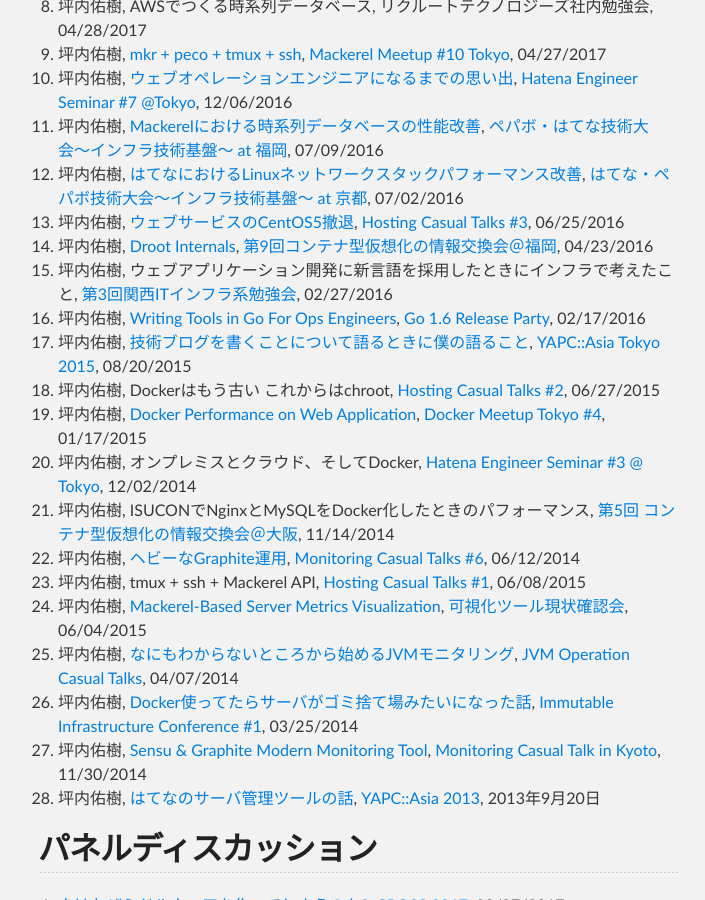
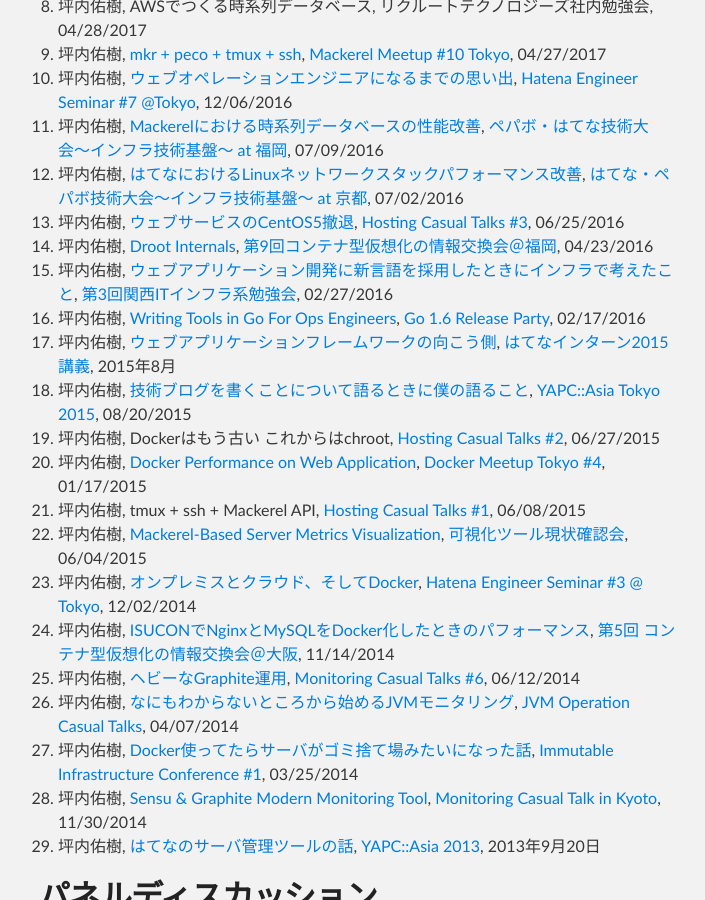
Before and after one commit to yuuki/yuuk.io, a Jekyll site: the page built from index.md, in a window 1280 px wide and 900 px high, scrolled down 2573 px. Shown: the whole window, without its empty margins (282-987 px from the left). Built offline with Jekyll 4.4.1, drawn with Linux system fonts in a browser that asks for light colours; nearby versions of some CDN libraries.

Commit message:
Sync README.md in master branch to index.md in gh-pages

```diff
--- a/index.md
+++ b/index.md
@@ -81,16 +81,17 @@
 1. 坪内佑樹, [はてなにおけるLinuxネットワークスタックパフォーマンス改善](https://speakerdeck.com/yuukit/linux-network-performance-improvement-at-hatena), [はてな・ペパボ技術大会〜インフラ技術基盤〜 at 京都](http://hatena.connpass.com/event/33521/), 07/02/2016
 1. 坪内佑樹, [ウェブサービスのCentOS5撤退](https://speakerdeck.com/yuukit/centos5-retiring-for-web-servicies), [Hosting Casual Talks #3](http://connpass.com/event/29857/), 06/25/2016
 1. 坪内佑樹, [Droot Internals](https://speakerdeck.com/yuukit/droot-internals), [第9回コンテナ型仮想化の情報交換会＠福岡](http://ct-study.connpass.com/event/23455/), 04/23/2016
-1. 坪内佑樹, ウェブアプリケーション開発に新言語を採用したときにインフラで考えたこと, [第3回関西ITインフラ系勉強会](http://kansai-itinfra.connpass.com/event/26165/), 02/27/2016
+1. 坪内佑樹, [ウェブアプリケーション開発に新言語を採用したときにインフラで考えたこと](https://blog.yuuk.io/entry/infra-for-newlang), [第3回関西ITインフラ系勉強会](http://kansai-itinfra.connpass.com/event/26165/), 02/27/2016
 1. 坪内佑樹, [Writing Tools in Go For Ops Engineers](https://speakerdeck.com/yuukit/writing-tools-in-go-for-ops-engineers), [Go 1.6 Release Party](http://gocon.connpass.com/event/26572/), 02/17/2016
+1. 坪内佑樹, [ウェブアプリケーションフレームワークの向こう側](https://speakerdeck.com/yuukit/the-other-side-of-web-application-frameworks), [はてなインターン2015講義](http://hatenacorp.jp/intern2015/lecture/), 2015年8月
 1. 坪内佑樹, [技術ブログを書くことについて語るときに僕の語ること](http://yapcasia.org/2015/talk/show/7d62caf8-12f4-11e5-881c-d9f87d574c3a), [YAPC::Asia Tokyo 2015](http://yapcasia.org/2015/), 08/20/2015
 1. 坪内佑樹, Dockerはもう古い これからはchroot, [Hosting Casual Talks #2](http://www.zusaar.com/event/9057007), 06/27/2015
 1. 坪内佑樹, [Docker Performance on Web Application](https://speakerdeck.com/yuukit/docker-performance-on-web-application), [Docker Meetup Tokyo #4](http://dockerjp.connpass.com/event/10318/), 01/17/2015
-1. 坪内佑樹, オンプレミスとクラウド、そしてDocker, [Hatena Engineer Seminar #3 @ Tokyo](http://eventdots.jp/event/244689), 12/02/2014
-1. 坪内佑樹, ISUCONでNginxとMySQLをDocker化したときのパフォーマンス, [第5回 コンテナ型仮想化の情報交換会＠大阪](http://ct-study.connpass.com/event/9068/), 11/14/2014
-1. 坪内佑樹, [ヘビーなGraphite運用](https://speakerdeck.com/yuukit/hebinagraphiteyun-yong), [Monitoring Casual Talks #6](http://www.zusaar.com/event/11447004), 06/12/2014
 1. 坪内佑樹, tmux + ssh + Mackerel API, [Hosting Casual Talks #1](http://www.zusaar.com/event/8427003), 06/08/2015
 1. 坪内佑樹, [Mackerel-Based Server Metrics Visualization](https://speakerdeck.com/yuukit/mackerel-based-server-metrics-visualization), [可視化ツール現状確認会](http://www.zusaar.com/event/7437003), 06/04/2015
+1. 坪内佑樹, [オンプレミスとクラウド、そしてDocker](https://speakerdeck.com/yuukit/on-premises-cloud-and-docker), [Hatena Engineer Seminar #3 @ Tokyo](http://eventdots.jp/event/244689), 12/02/2014
+1. 坪内佑樹, [ISUCONでNginxとMySQLをDocker化したときのパフォーマンス](https://blog.yuuk.io/entry/dockerized-isucon), [第5回 コンテナ型仮想化の情報交換会＠大阪](http://ct-study.connpass.com/event/9068/), 11/14/2014
+1. 坪内佑樹, [ヘビーなGraphite運用](https://speakerdeck.com/yuukit/hebinagraphiteyun-yong), [Monitoring Casual Talks #6](http://www.zusaar.com/event/11447004), 06/12/2014
 1. 坪内佑樹, [なにもわからないところから始めるJVMモニタリング](https://speakerdeck.com/yuukit/nanimowakaranaitokorokarashi-merujvmmonitaringu), [JVM Operation Casual Talks](https://atnd.org/events/48999), 04/07/2014
 1. 坪内佑樹, [Docker使ってたらサーバがゴミ捨て場みたいになった話](https://speakerdeck.com/yuukit/dockershi-tutetarasahakakomishe-techang-mitaininatutetahua), [Immutable Infrastructure Conference #1](https://atnd.org/events/47786), 03/25/2014
 1. 坪内佑樹, [Sensu & Graphite Modern Monitoring Tool](https://speakerdeck.com/yuukit/sensu-plus-graphite), [Monitoring Casual Talk in Kyoto](http://www.zusaar.com/event/1377006), 11/30/2014
```
